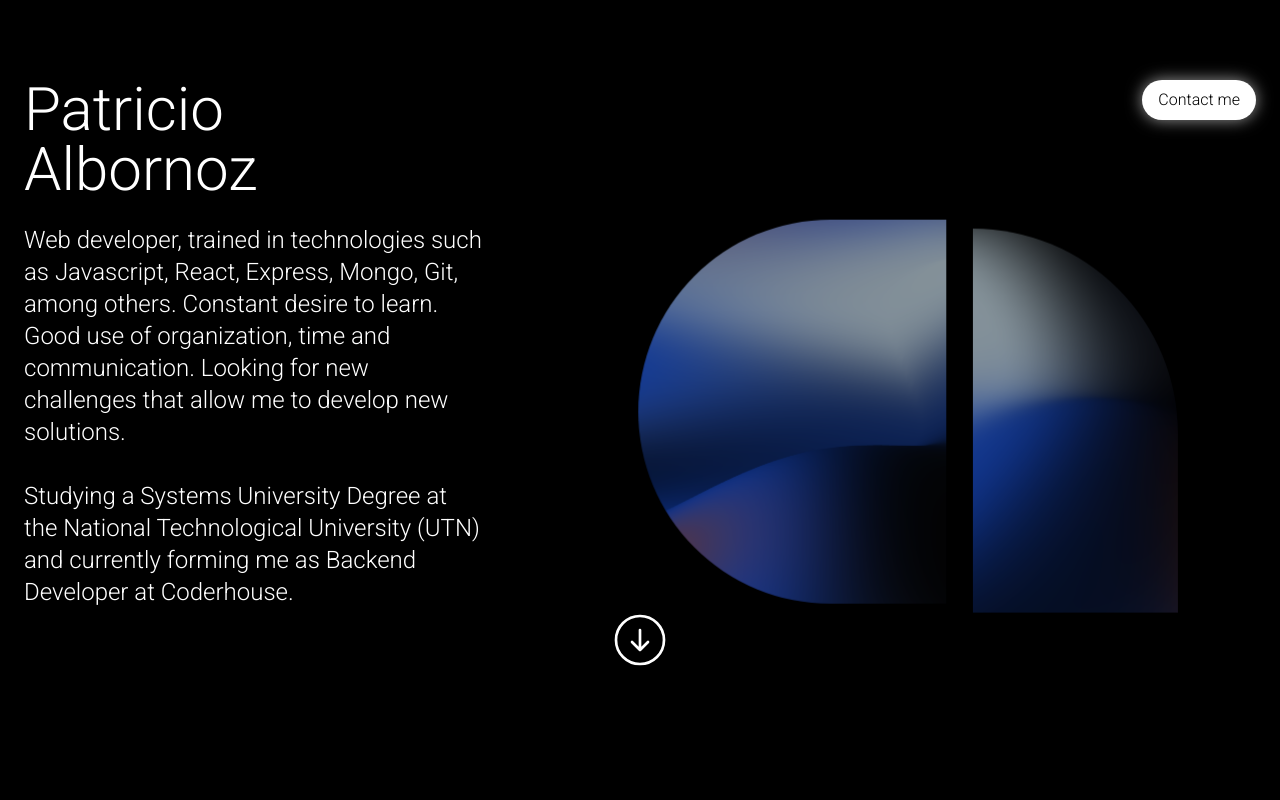
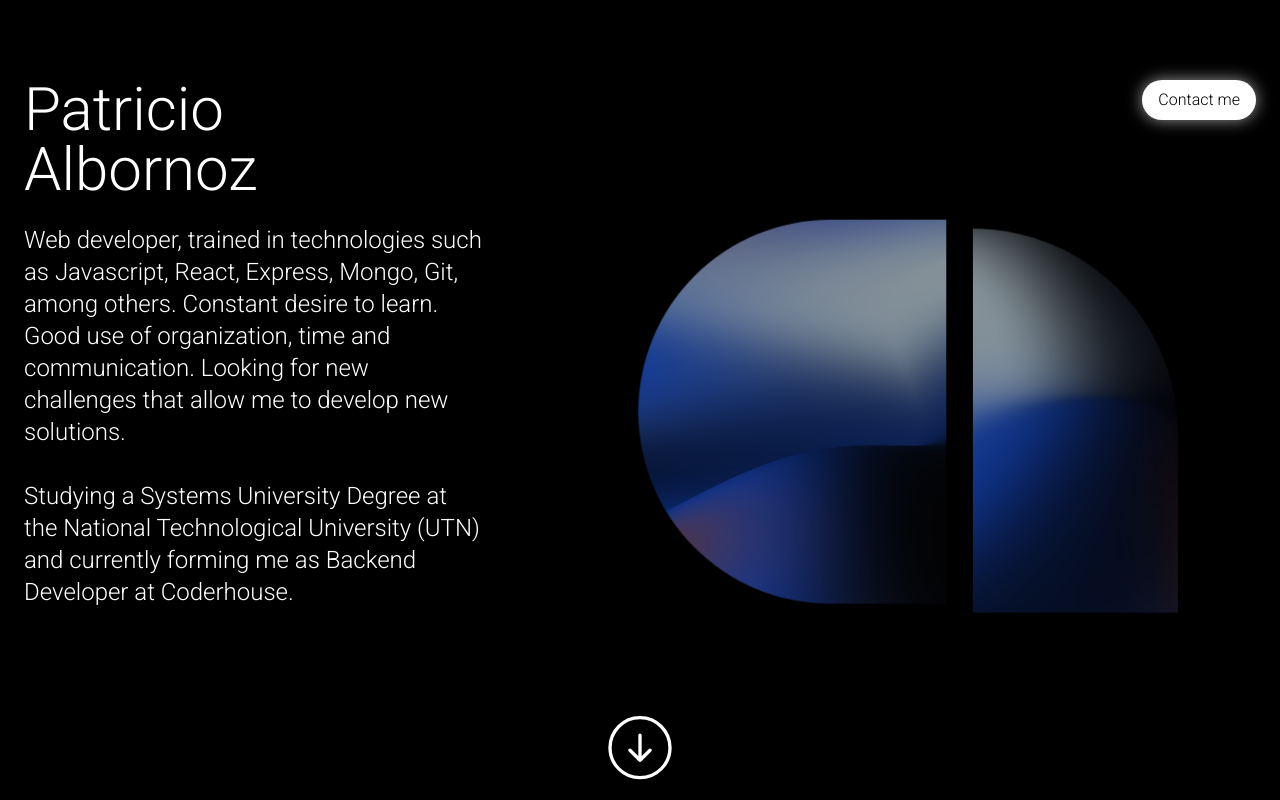
Before and after one commit to pato-1441/portfolioPatricio, a React (Vite) app: page / in a window 1280 px wide. Shown: the top 800 px of the page. Built offline with nearby package versions, Linux system fonts and the light colour scheme.

Commit message:
working on down arrow

```diff
--- a/src/components/DownArrow/DownArrow.jsx
+++ b/src/components/DownArrow/DownArrow.jsx
@@ -3,7 +3,18 @@ import { motion } from "framer-motion";
 
 const DownArrow = () => {
   return (
-    <motion.svg className="w-16 h-16">
+    <motion.svg
+      className="w-16 h-16 sm:w-20 sm:h-20"
+      initial={{ opacity: 1 }}
+      animate={{ y: [-5, 5, -5] }}
+      transition={{
+        repeat: Infinity,
+        repeatType: "mirror",
+        type: "spring",
+        duration: 3,
+      }}
+      whileTap={{ scale: 0.9 }}
+    >
       <svg
         xmlns="http://www.w3.org/2000/svg"
         fill="none"
--- a/src/components/MainText/MainText.jsx
+++ b/src/components/MainText/MainText.jsx
@@ -33,11 +33,11 @@ const MainText = () => {
             Coderhouse.
           </p>
         </div>
-        <div className="flex gap-6 h-32 sm:h-96 mt-12 sm:mt-0">
+        <div className="flex gap-6 h-32 sm:h-96 my-12 sm:mt-0">
           <MeshGradientOne />
           <MeshGradientTwo />
         </div>
-        <div className="col-span-2 flex justify-center">
+        <div className="col-span-2 flex justify-center h-24 sm:h-48 items-center">
           <DownArrow />
         </div>
       </Box>
```
